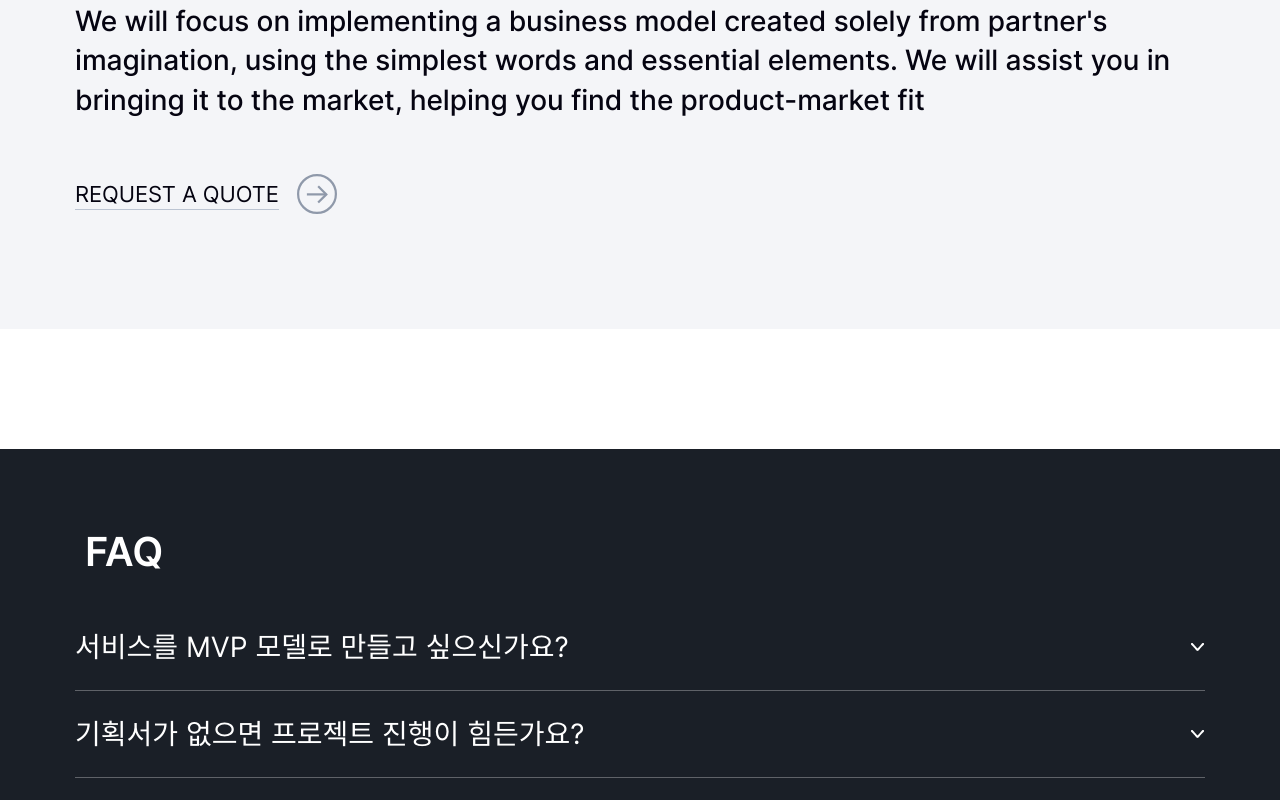
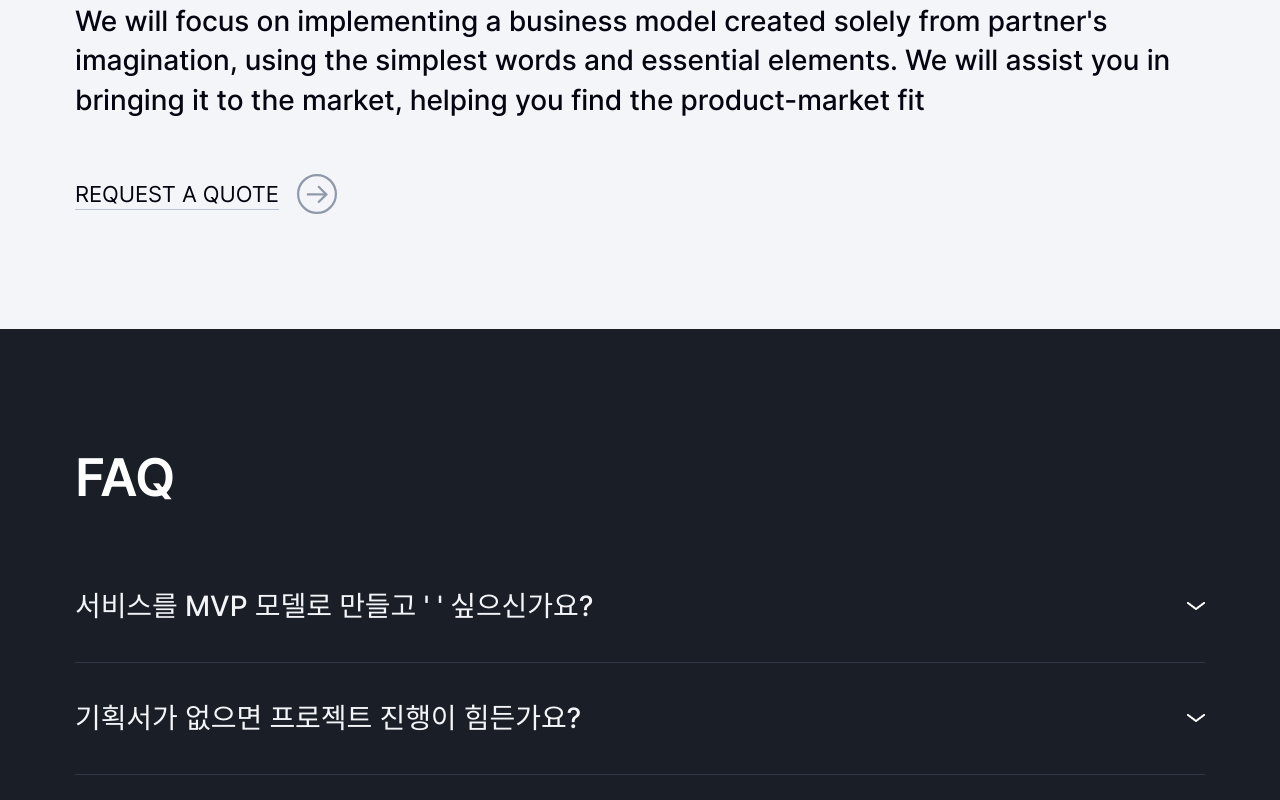
Before and after one commit to seonghojung/codespace_renewal, a Next.js app: page /en in a window 1280 px wide. Shown: the part 11200-12000 px from the top of the page. Built offline with nearby package versions, Linux system fonts and the light colour scheme; a web font is replaced by a local one.

Commit message:
FAQ 디자인 적용
Todo. 영문 누락된 부분 받으면 영문 페이지 워딩 적용 및 간격 체크

```diff
--- a/app/[locale]/(home)/FAQ.tsx
+++ b/app/[locale]/(home)/FAQ.tsx
@@ -8,36 +8,56 @@ import { ILocale } from "./page";
 
 const FAQSection = styled.section`
   background-color: #1a1f27;
-  margin-top: 140px;
-  padding-top: 60px;
-  padding-bottom: 140px;
+  padding: 40px 0 74px;
 
   @media (min-width: 768px) {
-    padding-top: 80px;
-    margin-top: 120px;
+    padding: 80px 0 56px;
+  }
+  @media (min-width: 1200px) {
+    padding: 120px 0 54px;
+  }
+  @media (min-width: 1920px) {
+    padding: 120px 0 64px;
   }
 `;
 
 const FAQTitle = styled.p`
+  font-size: 30px;
   font-weight: 600;
-  line-height: 1.14;
+  line-height: 1.2;
+  letter-spacing: -0.36px;
   color: #fff;
-  font-size: 42px;
 
   @media (min-width: 768px) {
-    padding-left: 10px;
     font-size: 40px;
+    line-height: 1.1;
+    letter-spacing: -0.48px;
+  }
+  @media (min-width: 1280px) {
+    font-size: 52px;
+    letter-spacing: -0.81px;
+  }
+  @media (min-width: 1920px) {
+    font-size: 64px;
+    letter-spacing: -1.23px;
   }
 `;
 
 const FAQAccordionWrap = styled.div`
-  margin-top: 55px;
+  margin-top: 20px;
+
+  @media (min-width: 768px) {
+    margin-top: 16px;
+  }
+  @media (min-width: 1280px) {
+    margin-top: 44px;
+  }
 `;
 
 const questions: IQuestions = {
   en: [
     {
-      title: "서비스를 MVP 모델로 만들고 싶으신가요?",
+      title: "서비스를 MVP 모델로 만들고 '\n' 싶으신가요?",
       body: `MVP 모델은 초기에 필수적인 기능만을 갖춘 제품으로 빠르게 개발 및 출시하여 시장의 반응을 확인하고 피드백을 수집하는 전략입니다. 코드스페이스에서는 파트너에게 가장 필요한 핵심 기능만 담은 MVP 모델을 통해 초기 투자를 최소화하고 사용자 요구사항을 빠르게 이해할 수 있는 전략을 제공하고 있습니다.`,
     },
     {
@@ -64,27 +84,27 @@ const questions: IQuestions = {
   ko: [
     {
       title: "서비스를 MVP 모델로 만들고 싶으신가요?",
-      body: `MVP 모델은 초기에 필수적인 기능만을 갖춘 제품으로 빠르게 개발 및 출시하여 시장의 반응을 확인하고 피드백을 수집하는 전략입니다. 코드스페이스에서는 파트너에게 가장 필요한 핵심 기능만 담은 MVP 모델을 통해 초기 투자를 최소화하고 사용자 요구사항을 빠르게 이해할 수 있는 전략을 제공하고 있습니다.`,
+      body: `MVP 모델은 초기에 필수적인 기능만을 갖춘 제품으로 빠르게 개발 및 출시하여 시장의 반응을 확인하고 피드백을 수집하는 전략입니다.\n\n 코드스페이스에서는 파트너에게 가장 필요한 핵심 기능만 담은 MVP 모델을 통해 초기 투자를 최소화하고 사용자 요구사항을 빠르게 이해할 수 있는 전략을 제공하고 있습니다.`,
     },
     {
       title: "기획서가 없으면 프로젝트 진행이 힘든가요?",
-      body: `기획서가 없어도 괜찮습니다. 함께 협력하여 프로젝트를 만들어나갈 수 있도록 초기에는 아이디어와 목표를 공유하고 함께 토론하면서 필요한 기능과 요구사항을 정의하고 있습니다. 이를 바탕으로 프로젝트 방향성을 함께 설계하고 사용자의 필요에 맞게 기능을 개발하여 진행하고 있습니다.`,
+      body: `기획서가 없어도 괜찮습니다.\n\n함께 협력하여 프로젝트를 만들어나갈 수 있도록 초기에는 아이디어와 목표를 공유하고 함께 토론하면서 필요한 기능과 요구사항을 정의하고 있습니다.\n\n이를 바탕으로 프로젝트 방향성을 함께 설계하고 사용자의 필요에 맞게 기능을 개발하여 진행하고 있습니다.`,
     },
     {
       title: "유지보수는 어떻게 진행되나요?",
-      body: `유지보수는 프로젝트가 완료된 후에도 파트너와 함께 협력하여 버그 수정 및 보안 업데이트와 같은 중요한 사항은 적시에 처리하여 안정적인 서비스를 제공하고 있습니다. 프로젝트가 완료된 이후에도 지속적인 소통을 유지하며 사용자 피드백을 수용하고 서비스 성능과 품질을 지속적으로 향상시키고 있습니다.`,
+      body: `유지보수는 프로젝트가 완료된 후에도 파트너와 함께 협력하여 버그 수정 및 보안 업데이트와 같은 중요한 사항은 적시에 처리하여 안정적인 서비스를 제공하고 있습니다.\n\n프로젝트가 완료된 이후에도 지속적인 소통을 유지하며 사용자 피드백을 수용하고 서비스 성능과 품질을 지속적으로 향상시키고 있습니다.`,
     },
     {
       title: "프로젝트는 어떻게 진행이 되나요?",
-      body: `프로젝트는 먼저 파트너의 플랫폼에 대해 알아가기 위한 인터뷰를 시작으로 기획, UX 전략, 설계, 디자인, 개발, 테스트, 배포, 유지단계 순으로 이루어집니다. 각 단계마다 프로젝트 진행, 보고 일정을 통해 퀄리티 품질을 유지하며 프로젝트를 완료, 제공하고 있습니다.`,
+      body: `프로젝트는 먼저 파트너의 플랫폼에 대해 알아가기 위한 인터뷰를 시작으로 기획, UX 전략, 설계, 디자인, 개발, 테스트, 배포, 유지단계 순으로 이루어집니다.\n\n각 단계마다 프로젝트 진행, 보고 일정을 통해 퀄리티 품질을 유지하며 프로젝트를 완료, 제공하고 있습니다.`,
     },
     {
       title: "코드스페이스가 다른 에이전시와 다른 점은 무엇인가요?",
-      body: `코드스페이스는 단순히 개발, 디자인, 기획 등을 하는 에이전시를 벗어나 끊임없이 프로덕트 마켓핏에 대해 고민하고 있는 에이전시 중 하나입니다. 실제로 다양한 서비스를 직접 사이드 프로젝트로 테스트 하면서 향후 프로젝트가 진행될 시 파트너의 입장에서 누구보다 진심으로 공감, 고민하고 가장 필요한 단계, 투자를 제안하고 있습니다. 단순히 퍼블리싱, 디자인을 그리는 것이 아닌 긴 호흡으로 파트너의 서비스와 함께 하고 있습니다.`,
+      body: `코드스페이스는 단순히 개발, 디자인, 기획 등을 하는 에이전시를 벗어나 끊임없이 프로덕트 마켓핏에 대해 고민하고 있는 에이전시 중 하나입니다.\n\n실제로 다양한 서비스를 직접 사이드 프로젝트로 테스트 하면서 향후 프로젝트가 진행될 시 파트너의 입장에서 누구보다 진심으로 공감, 고민하고 가장 필요한 단계, 투자를 제안하고 있습니다.\n\n단순히 퍼블리싱, 디자인을 그리는 것이 아닌 긴 호흡으로 파트너의 서비스와 함께 하고 있습니다.`,
     },
     {
       title: "플랫폼을 만드는데 가장 중요한 것은 무엇인가요?",
-      body: `플랫폼을 만들 때 가장 중요한 것은 사용자 경험을 통해 만들어지는 레이아웃 그에 따른 디자인들 개발을 통해 구축되는 보안, 성능, 향후 비즈니스 확장성, 유지보수성 등 여러가지를 이야기할 수 있습니다. 코드스페이스는 위 내용 중 파트너의 요구와 시장 조건에 맞춰 가장 적합한 단계, 과정을 선택하고 제안하며 빠른 초기진입 이후 지속적인 사용자 피드백을 수용하며 플랫폼을 향상 시키는데 목표를 하고 있습니다.`,
+      body: `플랫폼을 만들 때 가장 중요한 것은 사용자 경험을 통해 만들어지는 레이아웃 그에 따른 디자인들 개발을 통해 구축되는 보안, 성능, 향후 비즈니스 확장성, 유지보수성 등 여러가지를 이야기할 수 있습니다.\n\n코드스페이스는 위 내용 중 파트너의 요구와 시장 조건에 맞춰 가장 적합한 단계, 과정을 선택하고 제안하며 빠른 초기진입 이후 지속적인 사용자 피드백을 수용하며 플랫폼을 향상 시키는데 목표를 하고 있습니다.`,
     },
   ],
 };
--- a/app/[locale]/(home)/components/FAQAccordion.tsx
+++ b/app/[locale]/(home)/components/FAQAccordion.tsx
@@ -32,13 +32,18 @@ const Container = styled.div<IProps>`
   ${({ $isView }) => $isView && floatingUp}
 `;
 const Content = styled.p`
-  font-size: 16px;
-  font-weight: 500;
-  color: rgba(255, 255, 255, 0.8);
-  line-height: 1.6;
-
+  font-size: 15px;
+  line-height: 1.3;
+  letter-spacing: -0.02px;
+  color: #858e97;
+  white-space: pre-wrap;
+  word-break: keep-all;
   @media (min-width: 768px) {
-    max-width: 1169px;
+    max-width: 509px;
+  }
+  @media (min-width: 1280px) {
+    font-size: 20px;
+    max-width: 833px;
   }
 `;
 const FAQAccordion = ({ header, body, eventKey, isView }: FAQAccordionProps) => {
@@ -60,21 +65,40 @@ const FAQAccordion = ({ header, body, eventKey, isView }: FAQAccordionProps) =>
 
 export default FAQAccordion;
 
-const Title = styled.span`
+const Title = styled.div`
   font-size: 18px;
-  font-weight: 200;
-  line-height: 1.22;
-  color: #fff;
+  font-weight: 500;
+  line-height: 1.44;
+  letter-spacing: -0.04px;
+  color: #f4f5f8;
+  width: 77.98%;
+  word-break: keep-all;
+  span {
+  }
 
   @media (min-width: 768px) {
+    font-size: 20px;
+    line-height: 1.4;
+  }
+  @media (min-width: 1280px) {
     font-size: 28px;
+    letter-spacing: -0.08px;
+  }
+  @media (min-width: 1920px) {
+    font-size: 32px;
+    letter-spacing: -0.1px;
   }
 `;
 
 const AccordionWrap = styled(Accordion)`
   --bs-accordion-border-width: 0;
   --bs-accordion-inner-border-radius: 0;
-  border-bottom: 1px solid rgba(255, 255, 255, 0.3);
+  border-bottom: 1px solid #323946;
+
+  .accordion-item:last-of-type .accordion-collapse {
+    border-bottom-right-radius: 0;
+    border-bottom-left-radius: 0;
+  }
 `;
 const AccordionItem = styled(Accordion.Item)``;
 const AccordionHeader = styled(Accordion.Header)`
@@ -85,8 +109,14 @@ const AccordionHeader = styled(Accordion.Header)`
   }
 
   .accordion-button {
-    margin-top: 26px;
-    padding: 0px 0 26px;
+    padding: 19px 0 18px;
+
+    @media (min-width: 768px) {
+      padding: 24px 0 24px;
+    }
+    @media (min-width: 1280px) {
+      padding: 36px 0 36px;
+    }
   }
 
   .accordion-button:focus {
@@ -94,7 +124,7 @@ const AccordionHeader = styled(Accordion.Header)`
   }
 
   .accordion-button:after {
-    width: 14px;
+    width: 18px;
     height: 8px;
     background-image: url("/images/arrow_bottom.png");
     background-size: auto;
@@ -110,5 +140,11 @@ const AccordionHeader = styled(Accordion.Header)`
 `;
 const AccordionBody = styled(Accordion.Body)`
   background-color: #1a1f27;
-  padding: 5px 18px 18px 10px;
+  padding: 20px 0px 18px 0;
+  @media (min-width: 768px) {
+    padding: 0px 0px 24px 0;
+  }
+  @media (min-width: 1280px) {
+    padding: 0px 0px 36px 0;
+  }
 `;
--- a/messages/en.json
+++ b/messages/en.json
@@ -1,7 +1,7 @@
 {
   "Home": {
     "TopBanner": {
-      "title": "We transform your<br></br> imagination into reality",
+      "title": "We transform your imagination into reality",
       "subTitle": "Make your dreams come true at Codespace.<br></br> Explore our expertise. You won’t be disappointed."
     },
     "MiddleBanner": {
```
Also changed, not shown: public/images/arrow_bottom.png.
